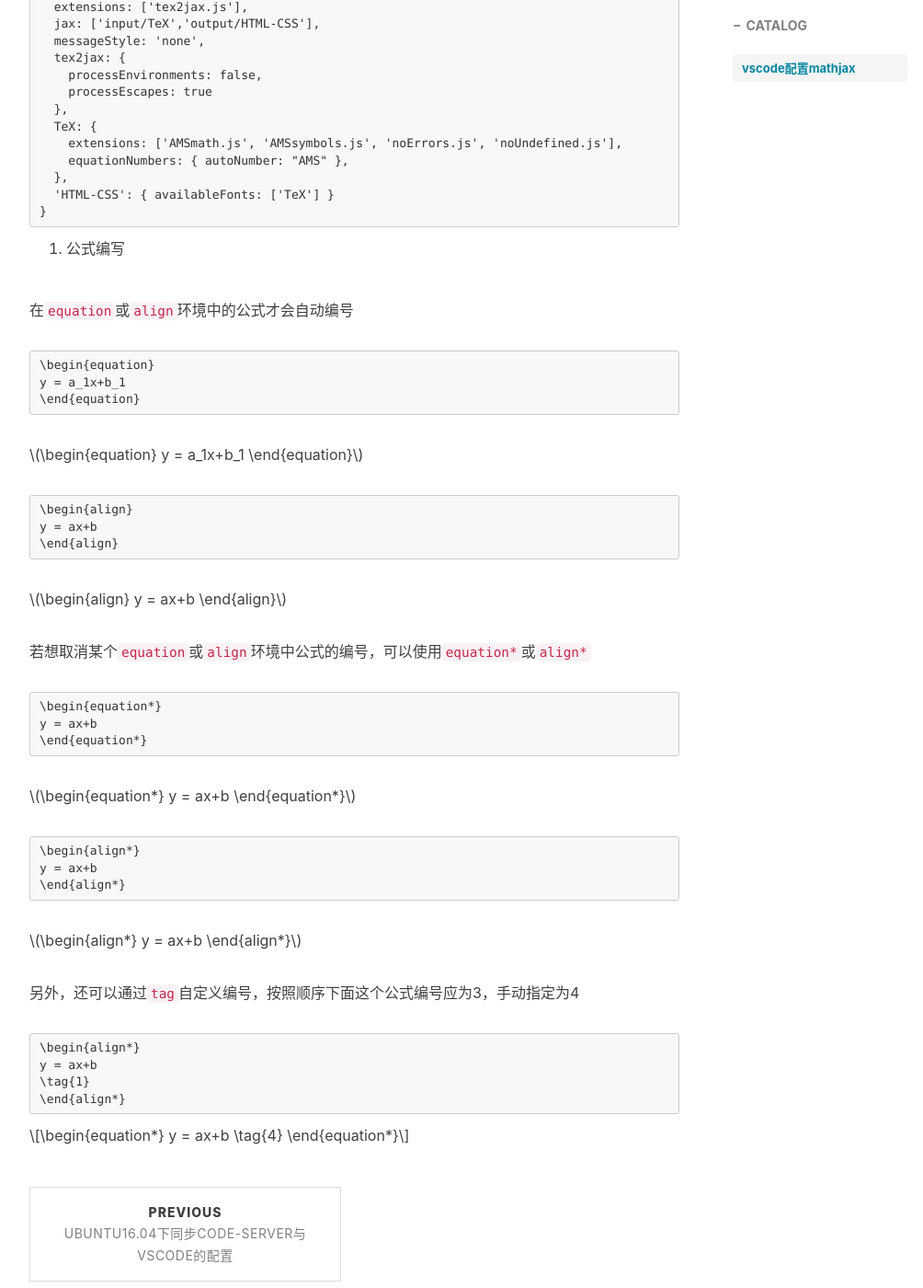
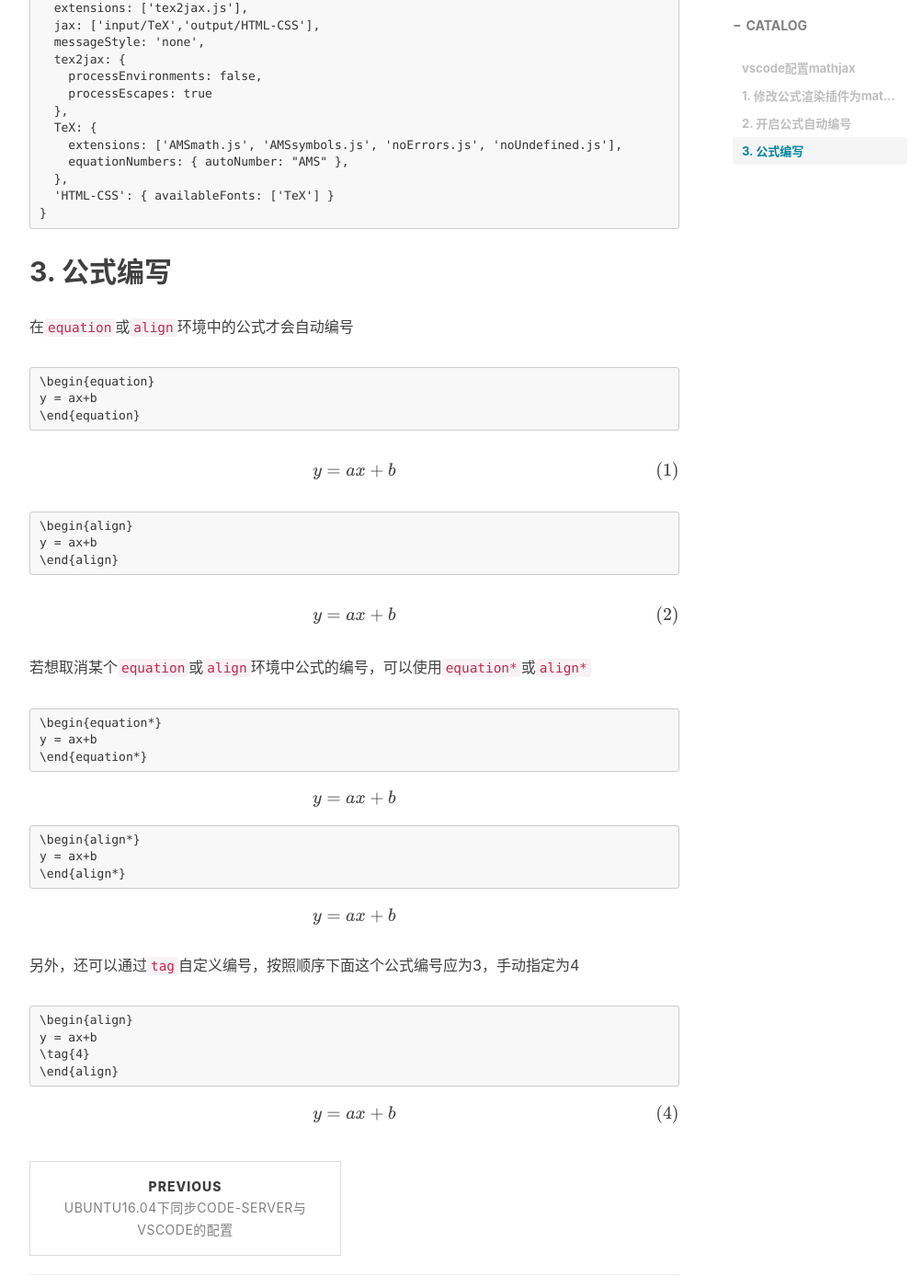
Before and after one commit to HugueLiu/HugueLiu.github.io, a Jekyll site: the page built from _posts/2019-12-16-vscode_mpe_equation_auto_number.md, in a window 1280 px wide and 1400 px high, scrolled down 1268 px. Shown: the whole window at 92% size, without its empty margins (233-1237 px from the left). Built offline with Jekyll 4.4.1, drawn with Linux system fonts in a browser that asks for light colours; nearby versions of some CDN libraries; formulas are drawn with MathJax 3; comment, search, counter and statistics services are not loaded; some of the changed text lies outside the part shown.

Commit message:
add aupport for equation rendering and auto-numbering

````diff
--- a/_config.yml
+++ b/_config.yml
@@ -52,6 +52,9 @@
 highlighter: rouge
 kramdown:
   input: GFM                            # use Github Flavored Markdown !important
+  syntax_highlighter_opts:
+    block:
+      line_numbers: true
 
 
 
--- a/_includes/head.html
+++ b/_includes/head.html
@@ -50,6 +50,19 @@
         <script src="https://oss.maxcdn.com/libs/respond.js/1.4.2/respond.min.js"></script>
     <![endif]-->
 
+    <!-- 数学公式并自动编号 -->
+    <script src="https://cdn.mathjax.org/mathjax/latest/MathJax.js?config=TeX-AMS-MML_HTMLorMML" type="text/javascript"></script>
+    <script type="text/x-mathjax-config">
+        MathJax.Hub.Config({
+            tex2jax: {
+                skipTags: ['script', 'noscript', 'style', 'textarea', 'pre'],
+                displayMath: [['$$','$$'], ['\[','\]']],
+                inlineMath: [['$','$']],
+            },
+            TeX: {equationNumbers: {autoNumber: "AMS"}},
+        });
+    </script>
+
     <!-- ga & ba script hoook -->
     <script></script>
 </head>
--- a/_posts/2019-12-16-vscode_mpe_equation_auto_number.md
+++ b/_posts/2019-12-16-vscode_mpe_equation_auto_number.md
@@ -18,12 +18,12 @@
 
 > vscode中markdown preview enhanced插件配置mathjax使其可以自动添加公式编号。
 
-1. 修改公式渲染插件为`mathjax`
+## 1. 修改公式渲染插件为`mathjax`
 
 按下`ctrl+p`，找到`Markdown-preview-enhanced: Math Rendering Option`选项，修改为`MathJax`
 或在setting.json文件添加`"markdown-preview-enhanced.mathRenderingOption": "MathJax"`
 
-2. 开启公式自动编号
+## 2. 开启公式自动编号
 
 mathjax中公式自动编号功能默认是关闭的，需要手动打开
 
@@ -50,18 +50,18 @@
 }
 ```
 
-3. 公式编写
+## 3. 公式编写
 
 在`equation`或`align`环境中的公式才会自动编号
 ```TeX{.line-numbers}
 \begin{equation}
-y = a_1x+b_1
+y = ax+b
 \end{equation}
 ```
 $$
-\begin{equation}
-y = a_1x+b_1
-\end{equation}
+\begin{align}
+y = ax+b
+\end{align}
 $$
 
 ```TeX{.line-numbers}
@@ -82,6 +82,7 @@
 y = ax+b
 \end{equation*}
 ```
+
 $$
 \begin{equation*}
 y = ax+b
@@ -93,6 +94,7 @@
 y = ax+b
 \end{align*}
 ```
+
 $$
 \begin{align*}
 y = ax+b
@@ -102,15 +104,15 @@
 另外，还可以通过`tag`自定义编号，按照顺序下面这个公式编号应为3，手动指定为4
 
 ```TeX{.line-numbers}
-\begin{align*}
+\begin{align}
 y = ax+b
-\tag{1}
-\end{align*}
+\tag{4}
+\end{align}
 ```
 
 $$
-\begin{equation*}
+\begin{align}
 y = ax+b
 \tag{4}
-\end{equation*}
+\end{align}
 $$
````
